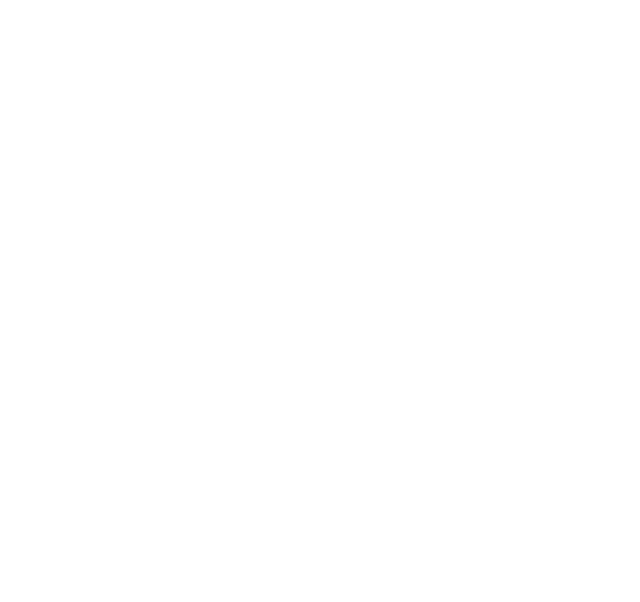
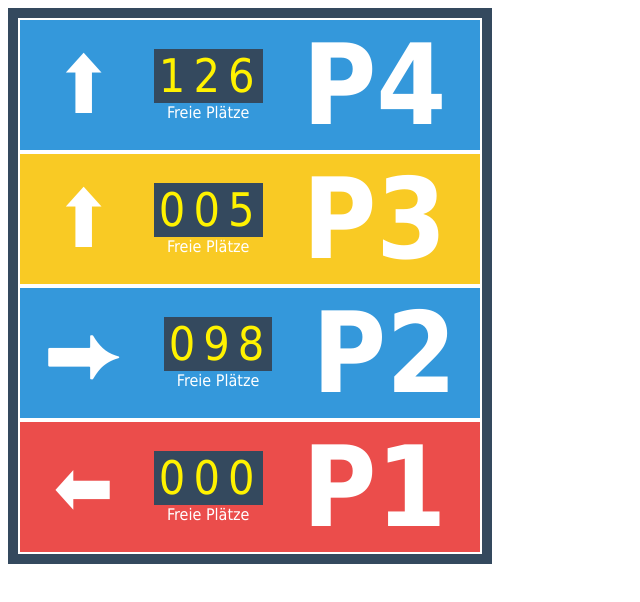
Before and after one commit to may17/vue-exercises, a Vue app: page / in a window 1280 px wide. Shown: the top 602 px of the page, without its empty margins (0-640 px from the left). Built offline with nearby package versions, Linux system fonts and the light colour scheme.

Commit message:
Add exercise

```diff
--- a/src/App.vue
+++ b/src/App.vue
@@ -1,5 +1,42 @@
 <template>
-  <div></div>
+  <div class="exercise-1 canvas">
+    <div class="parkspot-info-wrapper">
+      <div class="parkspot-info">
+        <div class="parkspot-info__arrow">⬆</div>
+        <div class="parkspot-info__free-spaces">
+          <span class="parkspot-info__count">126</span>
+          <span class="parkspot-info__count-label">Freie Plätze</span>
+        </div>
+        <div class="parkspot-info__name">P4</div>
+      </div>
+
+      <div class="parkspot-info parkspot-info--few">
+        <div class="parkspot-info__arrow">⬆</div>
+        <div class="parkspot-info__free-spaces">
+          <span class="parkspot-info__count">005</span>
+          <span class="parkspot-info__count-label">Freie Plätze</span>
+        </div>
+        <div class="parkspot-info__name">P3</div>
+      </div>
+
+      <div class="parkspot-info">
+        <div class="parkspot-info__arrow">⮕</div>
+        <div class="parkspot-info__free-spaces">
+          <span class="parkspot-info__count">098</span>
+          <span class="parkspot-info__count-label">Freie Plätze</span>
+        </div>
+        <div class="parkspot-info__name">P2</div>
+      </div>
+      <div class="parkspot-info parkspot-info--out">
+        <div class="parkspot-info__arrow">⬅</div>
+        <div class="parkspot-info__free-spaces">
+          <span class="parkspot-info__count">000</span>
+          <span class="parkspot-info__count-label">Freie Plätze</span>
+        </div>
+        <div class="parkspot-info__name">P1</div>
+      </div>
+    </div>
+  </div>
 </template>
 
 <script>
@@ -7,3 +44,64 @@ export default {
   name: "App",
 };
 </script>
+
+<style scoped>
+.exercise-1.canvas {
+  font-family: Tahoma, Helvetica, sans-serif;
+}
+
+.parkspot-info-wrapper {
+  background-color: #34495e;
+  padding: 10px;
+  display: inline-block;
+}
+
+.parkspot-info {
+  background-color: #3498db;
+  color: #fff;
+  width: 600px;
+  display: flex;
+  width: 380px;
+  justify-content: center;
+  align-items: center;
+  padding: 0 40px;
+  border: 2px solid #fff;
+}
+
+.parkspot-info--few {
+  background-color: #f9ca24;
+}
+
+.parkspot-info--out {
+  background-color: #eb4d4b;
+}
+
+.parkspot-info__arrow {
+  font-size: 5rem;
+}
+
+.parkspot-info__free-spaces {
+  margin: 0 40px;
+}
+
+.parkspot-info__count {
+  font-family: Tahoma, Helvetica, sans-serif;
+  display: block;
+  font-size: 2.9rem;
+  background-color: #34495e;
+  color: #fff200;
+  padding: 0px 0px 0px 5px;
+  text-align: center;
+  letter-spacing: 0.5rem;
+}
+
+.parkspot-info__count-label {
+  display: block;
+  text-align: center;
+}
+
+.parkspot-info__name {
+  font-weight: bold;
+  font-size: 7rem;
+}
+</style>
```
